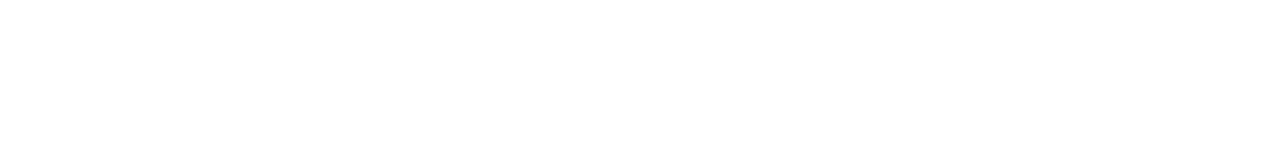
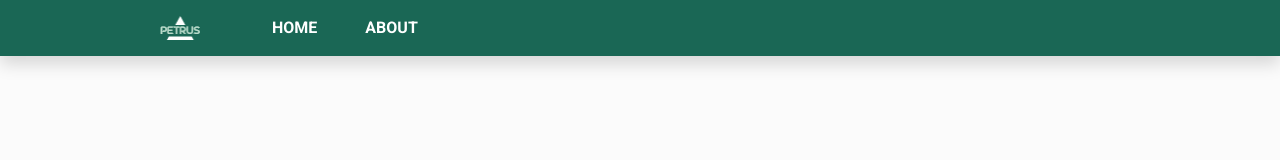
Before and after one commit to MartienJun/website_covid19, a plain HTML site: page index.html in a window 1280 px wide. Drawn offline with nearby package versions, Linux system fonts and the light colour scheme.

Commit message:
add navbar

```diff
--- a/css/style.css
+++ b/css/style.css
@@ -1,4 +1,40 @@
+* {
+    margin: 0px;
+    padding: 0px;
+    box-sizing: border-box;
+    font-family: 'Roboto', sans-serif !important;
+}
+
 body {
-    background-color: #FBFBFB;
-    font-family: 'Roboto', sans-serif;
+    background-color: #FBFBFB !important;
 }
+
+/* -------------- Navbar -------------- */
+nav {
+    padding-left: 10% !important;
+    padding-right: 10% !important;
+    background-color: #1A6755;
+}
+
+.navbar-toggler {
+	outline: none !important;
+}
+
+.navbar-brand {
+    padding-left: 2rem;
+    padding-right: 2rem;
+}
+
+.nav-link {
+    padding-left: 1.5rem !important;
+    padding-right: 1.5rem !important;
+    font-weight: 700;
+	color:#FFF !important;
+	transition: 0.4s;
+}
+
+.nav-link:hover {
+	color: #D1FADE !important;
+	transition: 0.4s;
+}
+/* ------------------------------------ */
--- a/index.html
+++ b/index.html
@@ -3,6 +3,10 @@
         <!-- Required meta tags -->
         <meta charset="utf-8">
         <meta name="viewport" content="width=device-width, initial-scale=1, shrink-to-fit=no">
+        <link rel="stylesheet" href="css/style.css">
+
+        <!-- Bootstrap -->
+        <link rel="stylesheet" href="https://cdn.jsdelivr.net/npm/bootstrap@4.5.3/dist/css/bootstrap.min.css" integrity="sha384-TX8t27EcRE3e/ihU7zmQxVncDAy5uIKz4rEkgIXeMed4M0jlfIDPvg6uqKI2xXr2" crossorigin="anonymous">
 
         <!-- Font Family -->
         <link rel="preconnect" href="https://fonts.gstatic.com">
@@ -12,6 +16,32 @@
         <link rel="shortcut icon" href="assets/icons/shortcut.png">
       </head>
 <body>
+    <nav class="navbar navbar-expand-md navbar-dark shadow">
+        <!-- Brand -->
+        <a class="navbar-brand" href="#">
+            <img src="assets/icons/logo.png" alt="Logo" style="width:40px;">
+        </a>
 
+        <!-- Toggler/collapsibe Button -->
+        <button class="navbar-toggler" type="button" data-toggle="collapse" data-target="#collapsibleNavbar">
+            <span class="navbar-toggler-icon"></span>
+        </button>
+
+        <!-- Navbar links -->
+        <div class="collapse navbar-collapse" id="collapsibleNavbar">
+            <ul class="navbar-nav">
+                <li class="nav-item">
+                    <a class="nav-link" href="#">HOME</a>
+                </li>
+                <li class="nav-item">
+                    <a class="nav-link" href="#">ABOUT</a>
+                </li>
+            </ul>
+        </div>
+    </nav>
+
+    <div>
+
+    </div>
 </body>
 </html>
```
